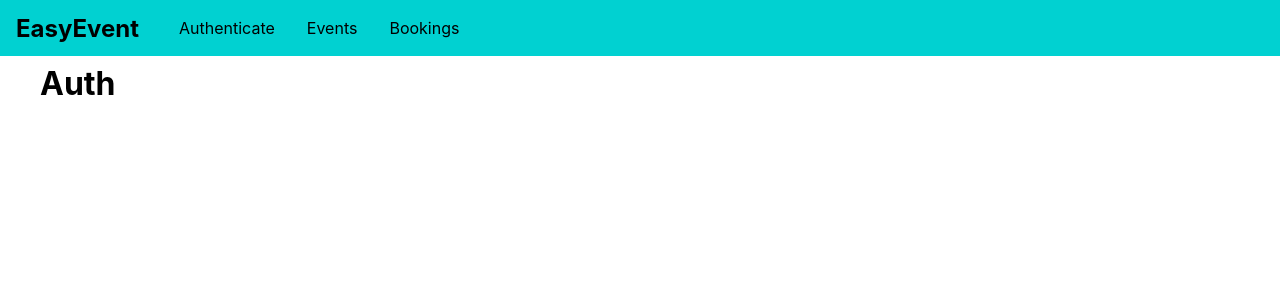
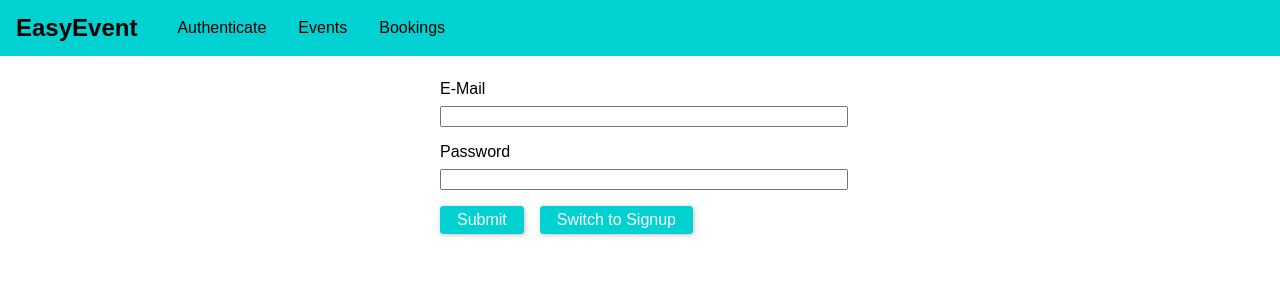
Before and after one commit to anju3684/GraphQL-Learning, a React (Create React App) app in the folder frontend/: page /auth in a window 1280 px wide. Shown: the top 300 px of the page. Built offline with nearby package versions, Linux system fonts and the light colour scheme.

Commit message:
added auth functionality on frontend

```diff
--- a/frontend/src/index.css
+++ b/frontend/src/index.css
@@ -1,13 +1,5 @@
 body {
   margin: 0;
-  font-family: -apple-system, BlinkMacSystemFont, 'Segoe UI', 'Roboto', 'Oxygen',
-    'Ubuntu', 'Cantarell', 'Fira Sans', 'Droid Sans', 'Helvetica Neue',
-    sans-serif;
-  -webkit-font-smoothing: antialiased;
-  -moz-osx-font-smoothing: grayscale;
+  padding: 0;
+  font-family: sans-serif;
 }
-
-code {
-  font-family: source-code-pro, Menlo, Monaco, Consolas, 'Courier New',
-    monospace;
-}
--- /dev/null
+++ b/frontend/src/pages/Auth.css
@@ -0,0 +1,37 @@
+.auth-form {
+    width: 25rem;
+    max-width: 80%;
+    margin: 5rem auto;
+  }
+
+  .form-control label,
+  .form-control input {
+    width: 100%;
+    display: block;
+  }
+
+  .form-control label {
+    margin-bottom: 0.5rem;
+  }
+
+  .form-control {
+    margin-bottom: 1rem;
+  }
+
+  .form-actions button {
+    background: #01d1d1;
+    font: inherit;
+    border: 1px solid #01d1d1;
+    border-radius: 3px;
+    padding: 0.25rem 1rem;
+    margin-right: 1rem;
+    box-shadow: 1px 1px 5px rgba(0, 0, 0, 0.26);
+    color: white;
+    cursor: pointer;
+  }
+
+  .form-actions button:hover,
+  .form-actions button:active {
+      background: #01a7a7;
+      border-color: #01a7a7;
+  }
--- a/frontend/src/pages/Auth.js
+++ b/frontend/src/pages/Auth.js
@@ -1,9 +1,101 @@
-import React from 'react'
+import React, { Component } from "react";
 
-function Auth() {
-  return (
-    <h1>Auth</h1>
-  )
+import "./Auth.css";
+
+class Auth extends Component {
+  state = {
+    isLogin: true,
+  };
+
+  constructor(props) {
+    super(props);
+    this.emailEl = React.createRef();
+    this.passwordEl = React.createRef();
+  }
+
+  switchModeHandler = () => {
+    this.setState((prevState) => {
+      return { isLogin: !prevState.isLogin };
+    });
+  };
+
+  submitHandler = async (event) => {
+    event.preventDefault();
+    const email = this.emailEl.current.value;
+    const password = this.passwordEl.current.value;
+
+    if (email.trim().length === 0 || password.trim().length === 0) {
+      return;
+    }
+
+    let requestBody = {
+      query: `
+        query {
+          login(email: "${email}", password: "${password}") {
+            userId
+            token
+            tokenExpiration
+          }
+        }
+      `,
+    };
+
+    if (!this.state.isLogin) {
+      console.log("in signup");
+      requestBody = {
+        query: `
+          mutation {
+            createUser(userInput: {email: "${email}", password: "${password}"}) {
+              _id
+              email
+            }
+          }
+        `,
+      };
+    }
+    console.log(JSON.stringify(requestBody));
+
+    await fetch('http://localhost:5000/graphql', {
+      method: "POST",
+      body: JSON.stringify(requestBody),
+      headers: {
+        "Content-Type": "application/json",
+      },
+    })
+      .then((res) => {
+        if (res.status !== 200 && res.status !== 201) {
+          throw new Error("Failed!");
+        }
+        return res.json();
+      })
+      .then((resData) => {
+        console.log(resData);
+      })
+      .catch((err) => {
+        console.log(err);
+      });
+  };
+
+  render() {
+    return (
+      <form className="auth-form" onSubmit={this.submitHandler}>
+        <div className="form-control">
+          <label htmlFor="email">E-Mail</label>
+          <input type="email" id="email" ref={this.emailEl} />
+        </div>
+        <div className="form-control">
+          <label htmlFor="password">Password</label>
+          <input type="password" id="password" ref={this.passwordEl} />
+        </div>
+        <div className="form-actions">
+          <button type="submit">Submit</button>
+          <button type="button" onClick={this.switchModeHandler}>
+            Switch to {this.state.isLogin ? "Signup" : "Login"}
+          </button>
+        </div>
+      </form>
+    );
+  }
 }
 
-export default Auth
+export default Auth;
```
Also changed, not shown: 1 other file (tests, documents, lock files or other folders).
